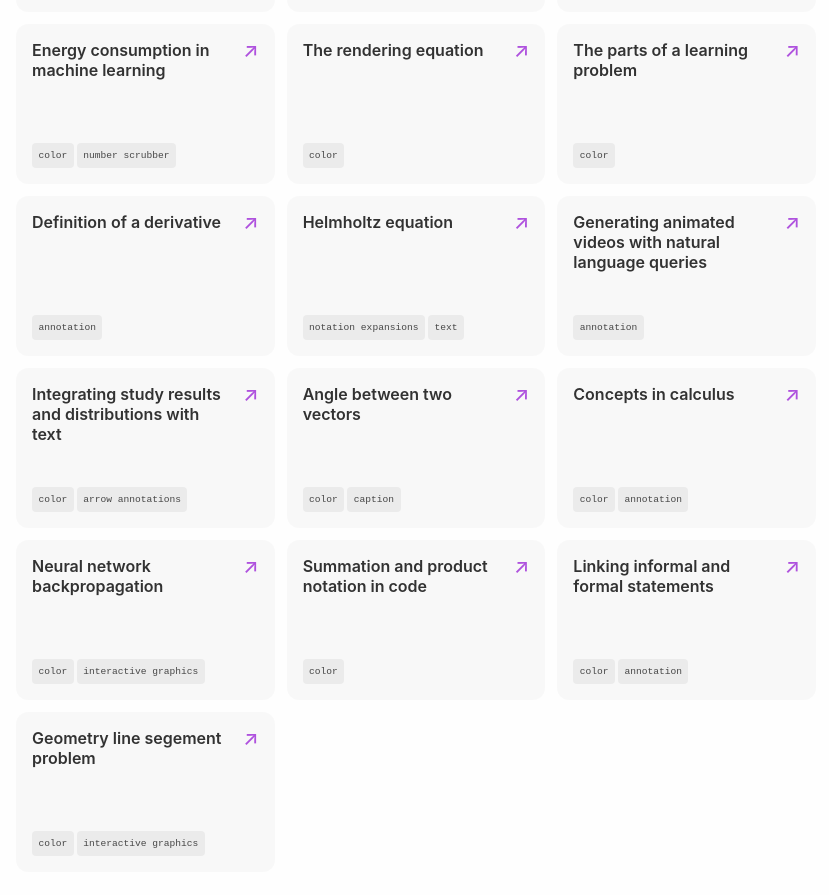
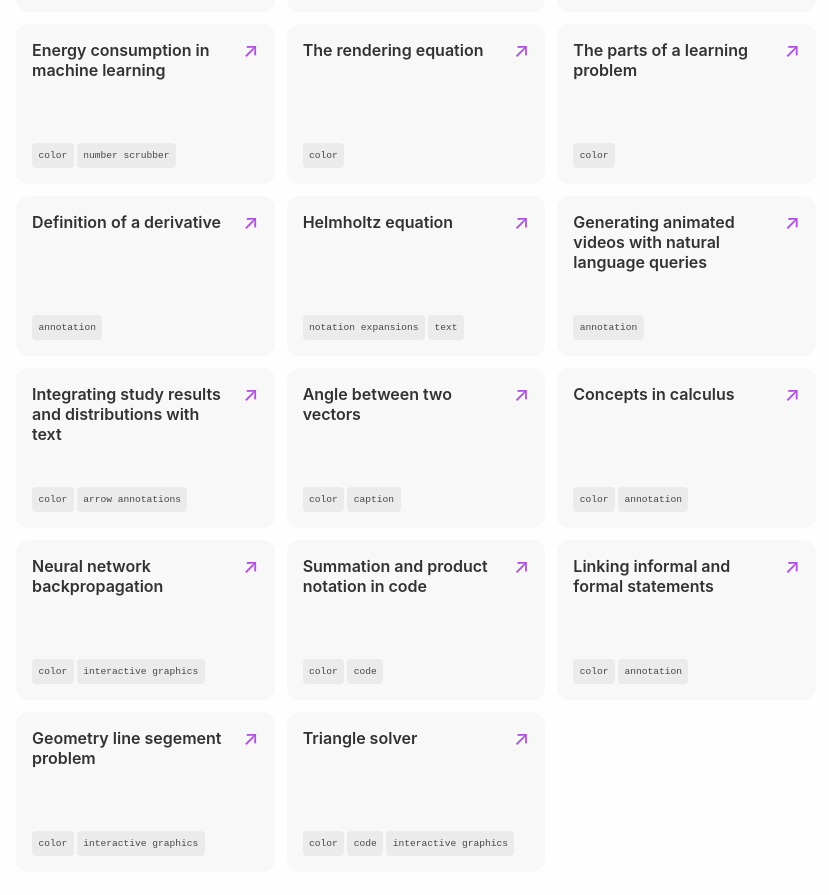
Before and after one commit to fredhohman/awesome-mathematical-notation-design, a Jekyll site: the page built from index.md, in a window 1280 px wide and 900 px high, scrolled down 2838 px. Shown: the top 895 px of the window, without its empty margins (224-1053 px from the left). Built offline with Jekyll 4.4.1, drawn with Linux system fonts in a browser that asks for light colours.

Commit message:
fix: #15

```diff
--- a/_data/examples.yaml
+++ b/_data/examples.yaml
@@ -241,6 +241,7 @@
   type: example
   tags:
     - color
+    - code
 
 - description: Linking informal and formal statements
   link: https://twitter.com/wcrichton/status/1408277739438628867?s=12
@@ -255,3 +256,11 @@
   tags:
     - color
     - interactive graphics
+
+- description: Triangle solver
+  link: https://acegikmo.com/trianglesolver/
+  type: example
+  tags:
+    - color
+    - code
+    - interactive graphics
```
